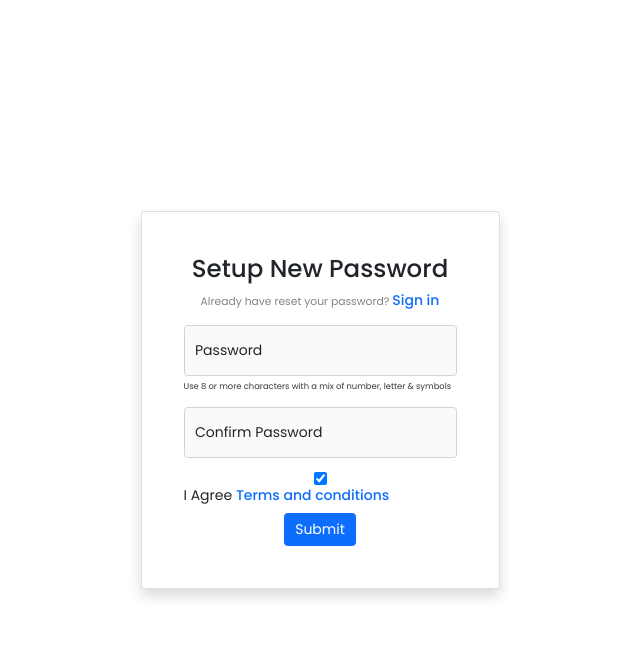
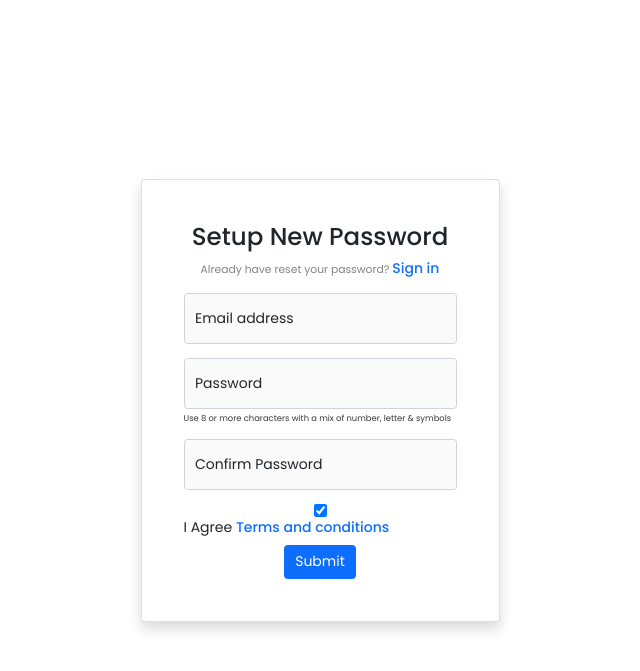
Before and after one commit to yash-jivani/Web-Page-Segments, a Flask app: page /reset-password.html in a window 1280 px wide. Shown: the top 671 px of the page, without its empty margins (320-960 px from the left). Run offline with Flask 2, Linux system fonts and the light colour scheme.

Commit message:
adding features

```diff
--- a/main.py
+++ b/main.py
@@ -1,3 +1,4 @@
+import email
 from flask_mail import Mail, Message
 import sqlite3
 from flask import Flask, flash,render_template,request
@@ -104,6 +105,15 @@ def otp():
 
 @app.route('/reset-password.html',methods=["GET","POST"])
 def reset():
+    if request.method=="POST":
+        email = request.form['email']
+        password = request.form['password']
+
+        with sqlite3.connect("user.db")as con:
+            cur = con.cursor()
+            cur.execute("UPDATE user SET password=? WHERE email=?",(password,email))
+            con.commit()
+
     return render_template("reset-password.html")
 
 
--- a/templates/reset-password.html
+++ b/templates/reset-password.html
@@ -12,6 +12,7 @@
     <div class="section">
         <div class="forCenter">
             <div class="container">
+
                 <form action="/reset-password.html" method="POST">
                     <div class="row justify-content-center">
                         <div class="col-sm-8 col-md-6 col-lg-5 col-xl-4">
@@ -19,27 +20,30 @@
                             <div class="card shadow p-5">
                                 <h3 class="text-center">Setup New Password</h3>
                                 <p class="text-center fMailHeader-p"> Already have reset your password? <a href="index.html">Sign in</a></p>
-
                                 <div class="form-floating">
-                                    <input type="password" id="passwd" class="form-control" placeholder="Password">
+                                    <input type="email" id="mail" class="form-control mb-3" placeholder="Email Address" name="email">
+                                    <label for="mail" class="form-label">Email address</label>
+                                </div>
+                                <div class="form-floating">
+                                    <input type="password" id="passwd" class="form-control" placeholder="Password" name="password">
                                     <label for="passwd" class="form-label">Password</label>
 
                                 </div>
                                 <p class="passwd-note mt-1">Use 8 or more characters with a mix of number, letter & symbols</p>
 
                                 <div class="form-floating mb-3">
-                                    <input type="password" id="passwd2" class="form-control" placeholder="Confirm Password">
+                                    <input type="password" id="passwd2" class="form-control" placeholder="Confirm Password" name="password">
                                     <label for="passwd2" class="form-label">Confirm Password</label>
 
                                 </div>
                                     <form class="form-check">
                                         <input type="checkbox" class="form-input-check" id="chck" checked></input>
-                                        <label for="chck" class="form-label">I Agree <a href="#">Terms and conditions</a></label>
+                                        <label for="chck" class="form-label" style="display:inline-block ;">I Agree <a href="#">Terms and conditions</a></label>
 
                                     </form>
                                 <div class="text-center">
-                                    <!-- <button class="btn btn-primary" type="submit">Submit</button> -->
-                                    <a href="index.html" class="btn btn-primary">Submit</a>
+                                    <button class="btn btn-primary" type="submit">Submit</button>
+                                    <!-- <a href="index.html" class="btn btn-primary"></a> -->
                                 </div>
 
                             </div>
```
Also changed, not shown: user.db.
